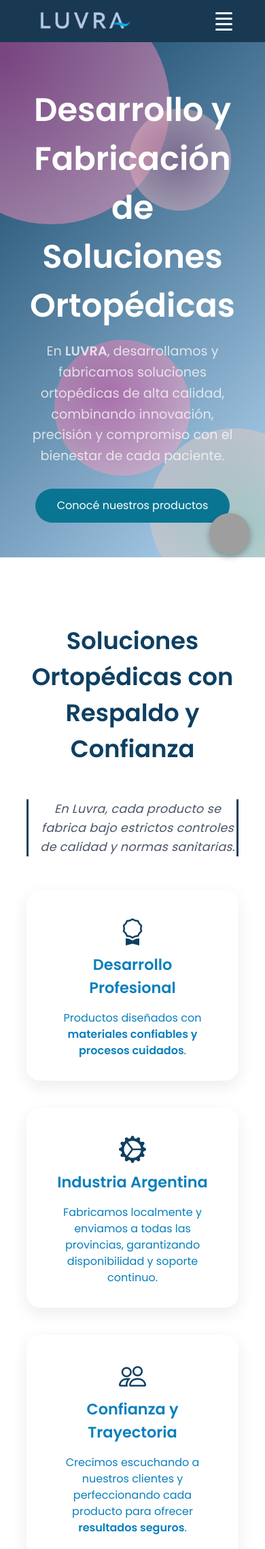
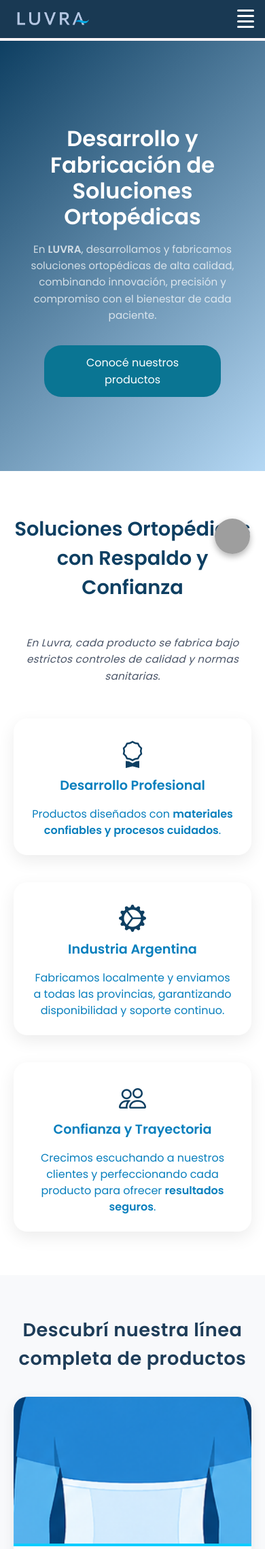
Before and after one commit to JotaJuani/LUVRAWEB, a Django app: page / in a window 390 px wide. Shown: the top 2279 px of the page at 68% size. Run offline with Django 5.2, Linux system fonts and the light colour scheme; some libraries are stand-ins or nearby versions; grey boxes are pictures that could not be loaded.

Commit message:
480px css added

```diff
--- a/static/styles/main.css
+++ b/static/styles/main.css
@@ -971,3 +971,190 @@ footer {
   margin-top: 20px;
 }
 }
+@media (max-width: 480px) {
+
+  /* NAVBAR */
+  .navbar{
+    padding: .9rem 1rem;
+  }
+
+  .brand img{
+    height: 24px;
+  }
+
+  /* HERO */
+  .hero{
+    min-height: 75vh;
+    padding: 0 20px;
+  }
+
+  .hero-content h1{
+    font-size: 2rem;
+    line-height: 1.2;
+  }
+
+  .hero-content p{
+    font-size: .95rem;
+  }
+
+  .btn-primary{
+    width: 100%;
+    max-width: 260px;
+  }
+
+  /* INFO */
+  .info{
+    padding: 4rem 20px;
+  }
+
+  .info h2{
+    font-size: 1.8rem;
+  }
+
+  .section-subtitle{
+    font-size: .95rem;
+    border: none;
+    padding: 0;
+  }
+
+  .info-card{
+    padding: 1.5rem;
+  }
+
+  .info-card h3{
+    font-size: 1.2rem;
+  }
+
+  /* PRODUCTOS */
+  .cta{
+    padding: 60px 20px;
+  }
+
+  .cta h2{
+    font-size: 1.7rem;
+    margin-bottom: 35px;
+  }
+
+  .product-grid{
+    gap: 25px;
+  }
+
+  .product-card img{
+    height: 220px;
+  }
+
+  .product-info{
+    padding: 20px;
+  }
+
+  /* COBERTURA */
+  .coverage{
+    padding: 60px 20px;
+    gap: 35px;
+    text-align: center;
+  }
+
+  .coverage-content h2{
+    font-size: 1.7rem;
+  }
+
+  .coverage-content p{
+    font-size: .95rem;
+  }
+
+  /* NOSOTROS */
+  .about{
+    padding: 3rem 20px;
+  }
+
+  .about-container{
+    gap: 2rem;
+  }
+
+  .about-text{
+    text-align: center;
+  }
+
+  .about-text h1{
+    font-size: 2rem;
+  }
+
+  .about-text p{
+    font-size: .95rem;
+  }
+
+  /* CONTACTO */
+  .contactpage-container{
+    padding: 20px 15px;
+  }
+
+  .contactpage-info,
+  .contactpage-form{
+    padding: 20px;
+  }
+
+  .contactpage-map-container{
+    height: 300px;
+  }
+
+  /* CTA FINAL */
+  .cta-final{
+    padding: 60px 20px;
+  }
+
+  .cta-final h2{
+    font-size: 1.7rem;
+  }
+
+  .cta-final p{
+    font-size: .95rem;
+  }
+
+  .btn-cta{
+    width: 100%;
+    max-width: 280px;
+  }
+
+  /* BOTÓN WHATSAPP */
+  .whatsapp-icon{
+    width: 52px;
+    height: 52px;
+  }
+
+  /* PRODUCT DETAIL */
+  .bp-title{
+    font-size: 2rem;
+    margin-bottom: 40px;
+  }
+
+  .bp-section,
+  .bp-section:nth-child(even){
+    flex-direction: column;
+    text-align: center;
+    gap: 25px;
+  }
+
+  .bp-image img{
+    width: 100%;
+    max-width: 280px;
+  }
+
+  .bp-text{
+    width: 100%;
+  }
+
+  .bp-text h3{
+    font-size: 1.5rem;
+  }
+
+  .bp-text p{
+    font-size: .95rem;
+  }
+
+  /* Ocultar decoración para mejorar rendimiento */
+  .decor-circle,
+  .bp-circle,
+  .bp-bg-diagonal{
+    display: none;
+  }
+}
```
